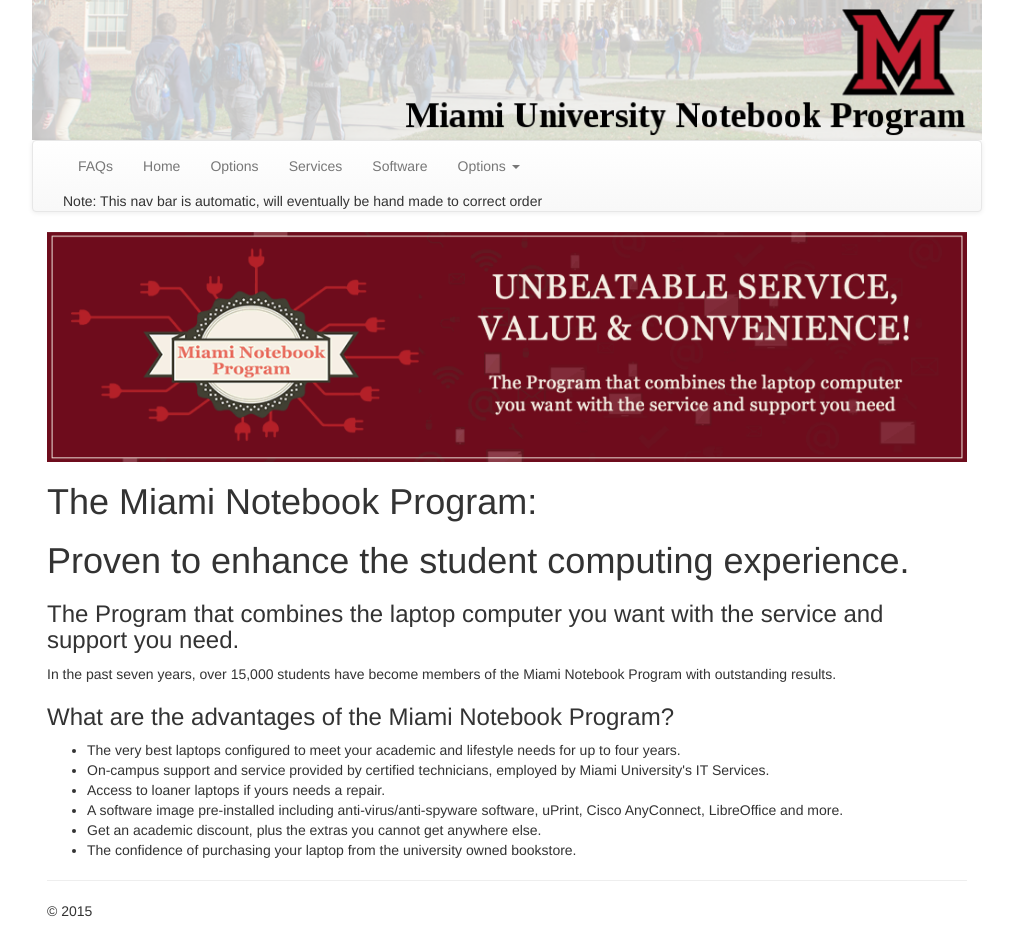
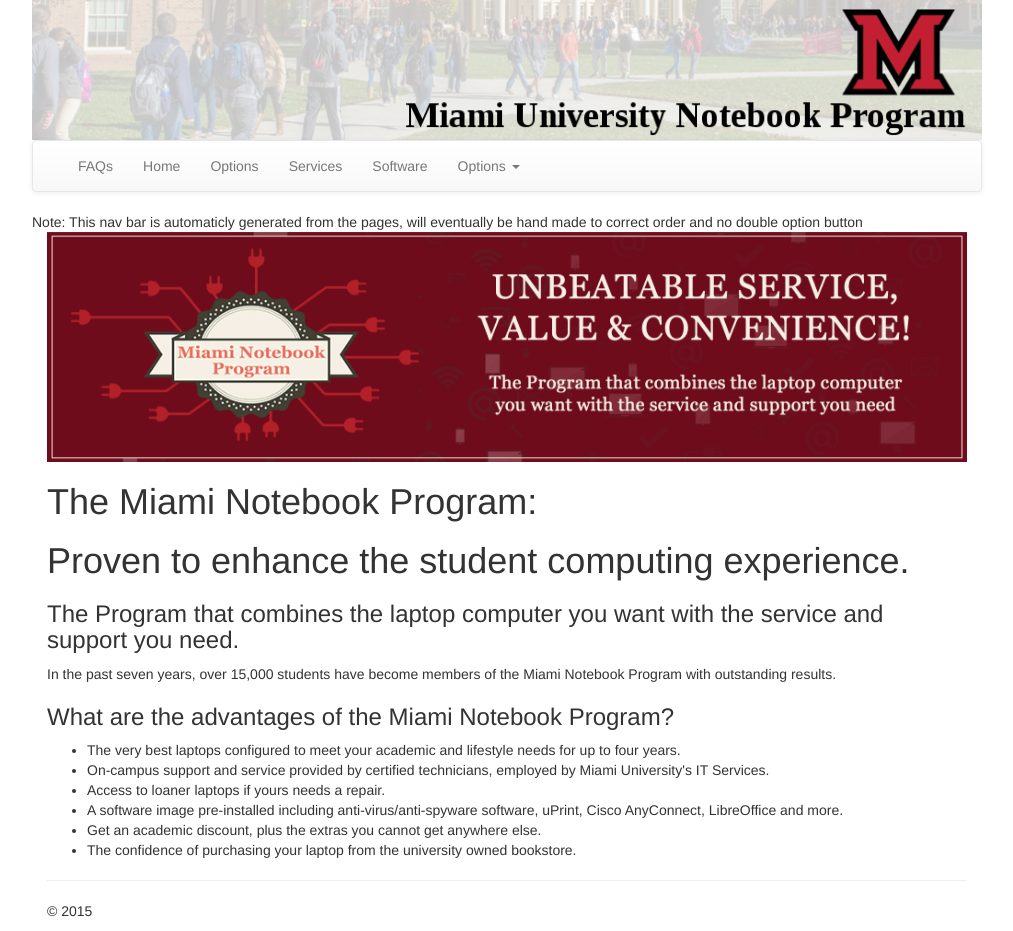
Before and after one commit to mdepero/mnb, a Jekyll site: the page built from index.html, in a window 1280 px wide. Shown: the whole page, without its empty margins (133-1146 px from the left). Built offline with Jekyll 4.4.1, drawn with Linux system fonts in a browser that asks for light colours; Markdown is read by kramdown in place of the engine named in the settings; the list of posts is cut into pages by our own code.

Commit message:
updated nav bar

```diff
--- a/_includes/nav.html
+++ b/_includes/nav.html
@@ -33,9 +33,6 @@
                     </li>
 
 
-                    <li>Note: This nav bar is automatic, will eventually be hand made to correct order</li>
-
-
 
                     <!-- Template for other links
                     <li class="active"><a href="#">Link <span class="sr-only">(current)</span></a></li>
@@ -56,6 +53,7 @@
                 </div><!-- /.navbar-collapse -->
               </div><!-- /.container-fluid -->
             </nav>
+            Note: This nav bar is automaticly generated from the pages, will eventually be hand made to correct order and no double option button
         </div>
 
 
```
